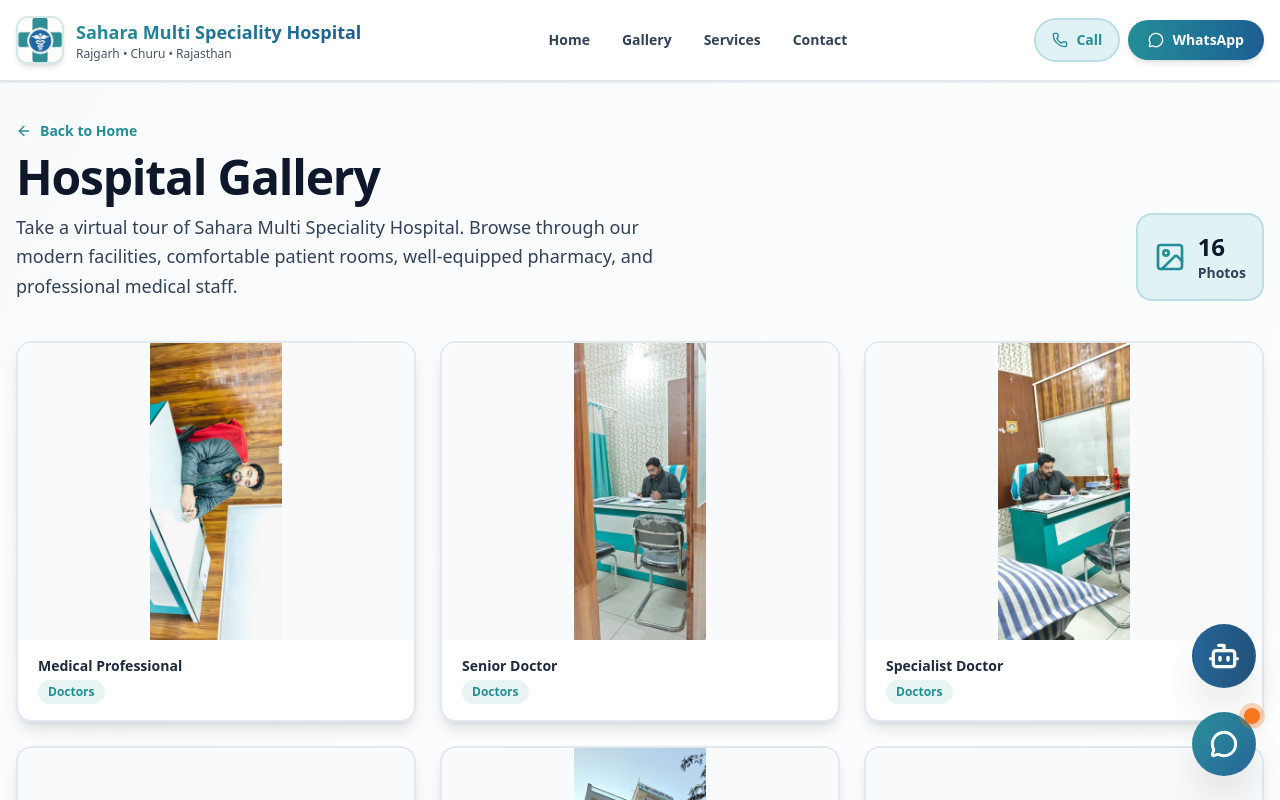
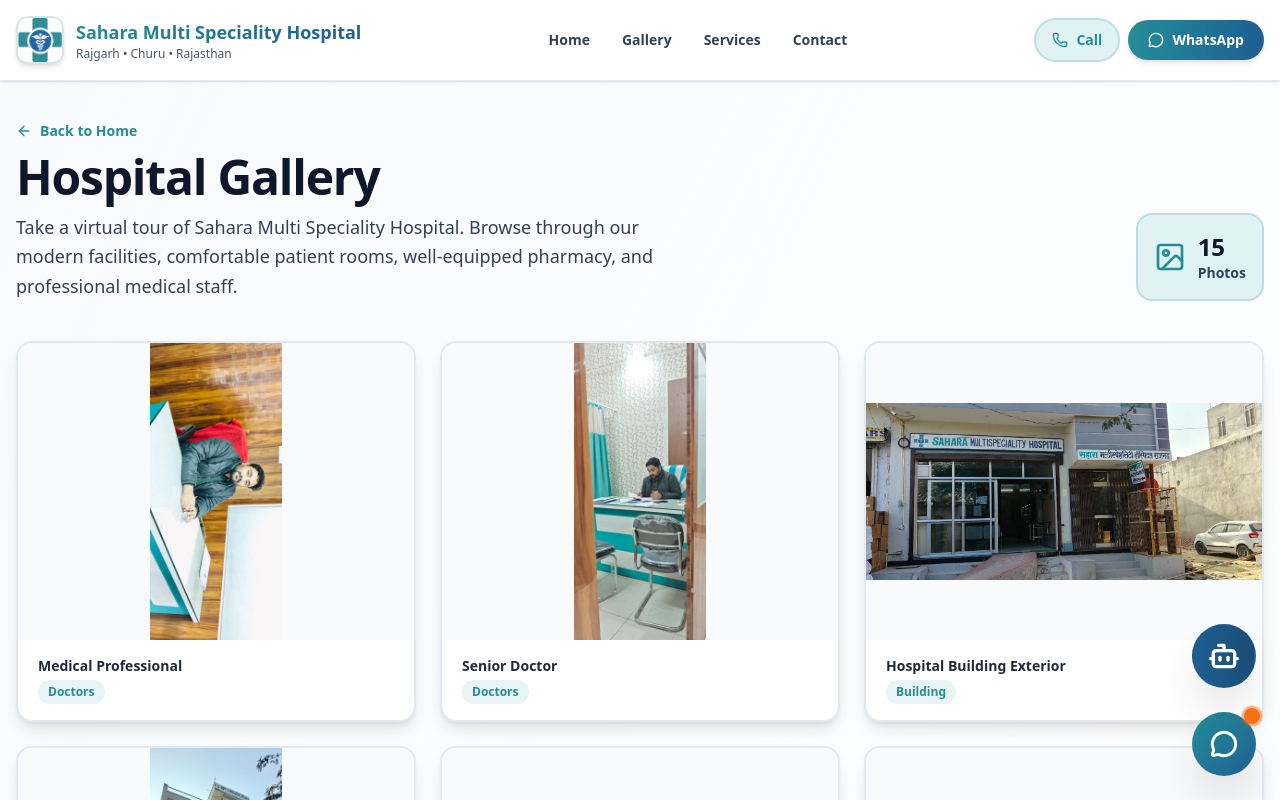
Before and after one commit to amrahulsaini/smsh, a Next.js app: page /gallery in a window 1280 px wide. Shown: the top 800 px of the page. Built offline with nearby package versions, Linux system fonts and the light colour scheme.

Commit message:
Remove Specialist Doctor from gallery

```diff
--- a/app/gallery/page.tsx
+++ b/app/gallery/page.tsx
@@ -7,7 +7,6 @@
 const GALLERY = [
   { src: "/gall/doc-pfp.jpeg", title: "Medical Professional", category: "Doctors" },
   { src: "/gall/doc1.jpeg", title: "Senior Doctor", category: "Doctors" },
-  { src: "/gall/doc2.jpeg", title: "Specialist Doctor", category: "Doctors" },
   { src: "/gall/hospital-outer1.jpeg", title: "Hospital Building Exterior", category: "Building" },
   { src: "/gall/hospital-outer2.jpeg", title: "Hospital Front View", category: "Building" },
   { src: "/gall/reception1.jpeg", title: "Main Reception Area", category: "Reception" },
```
